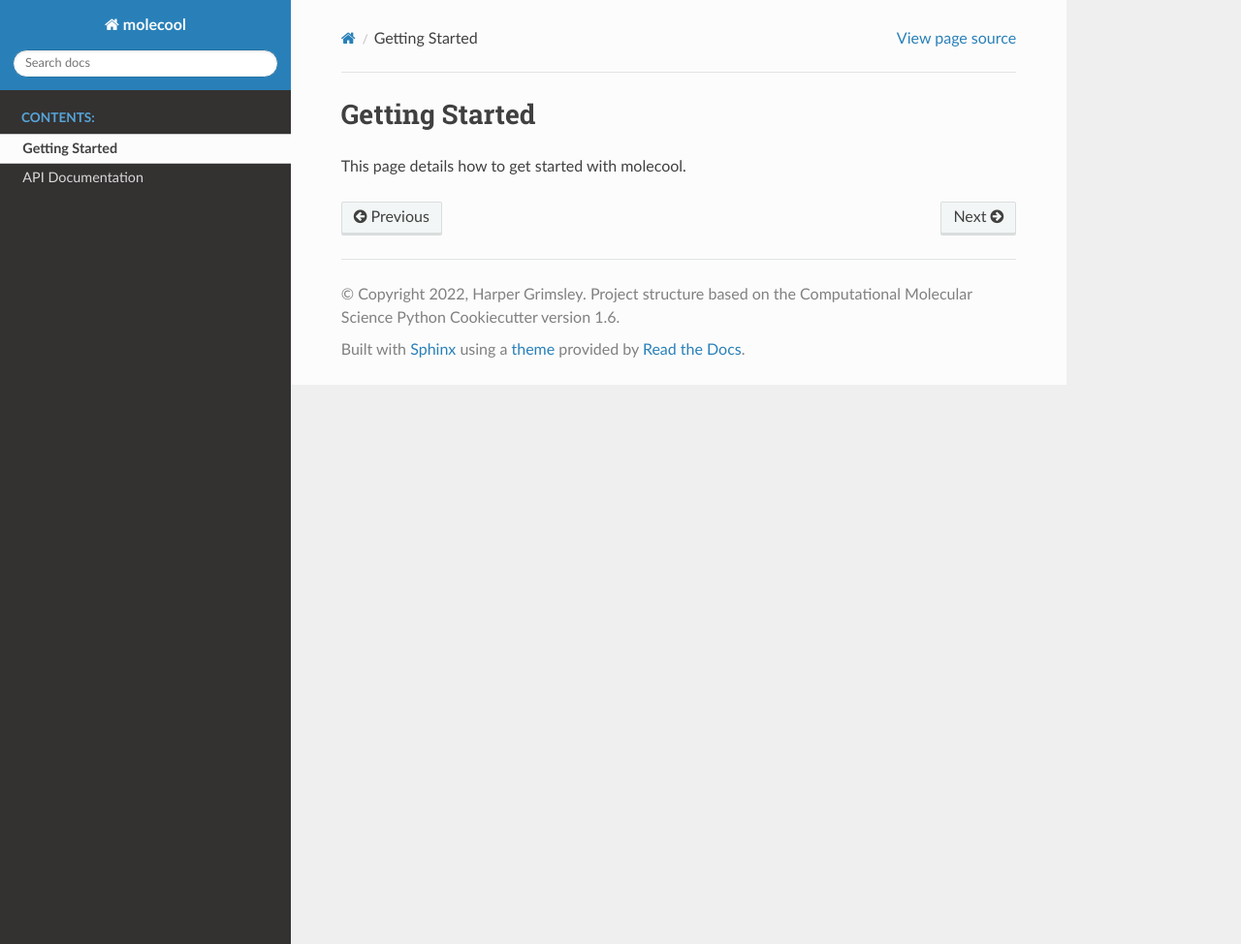
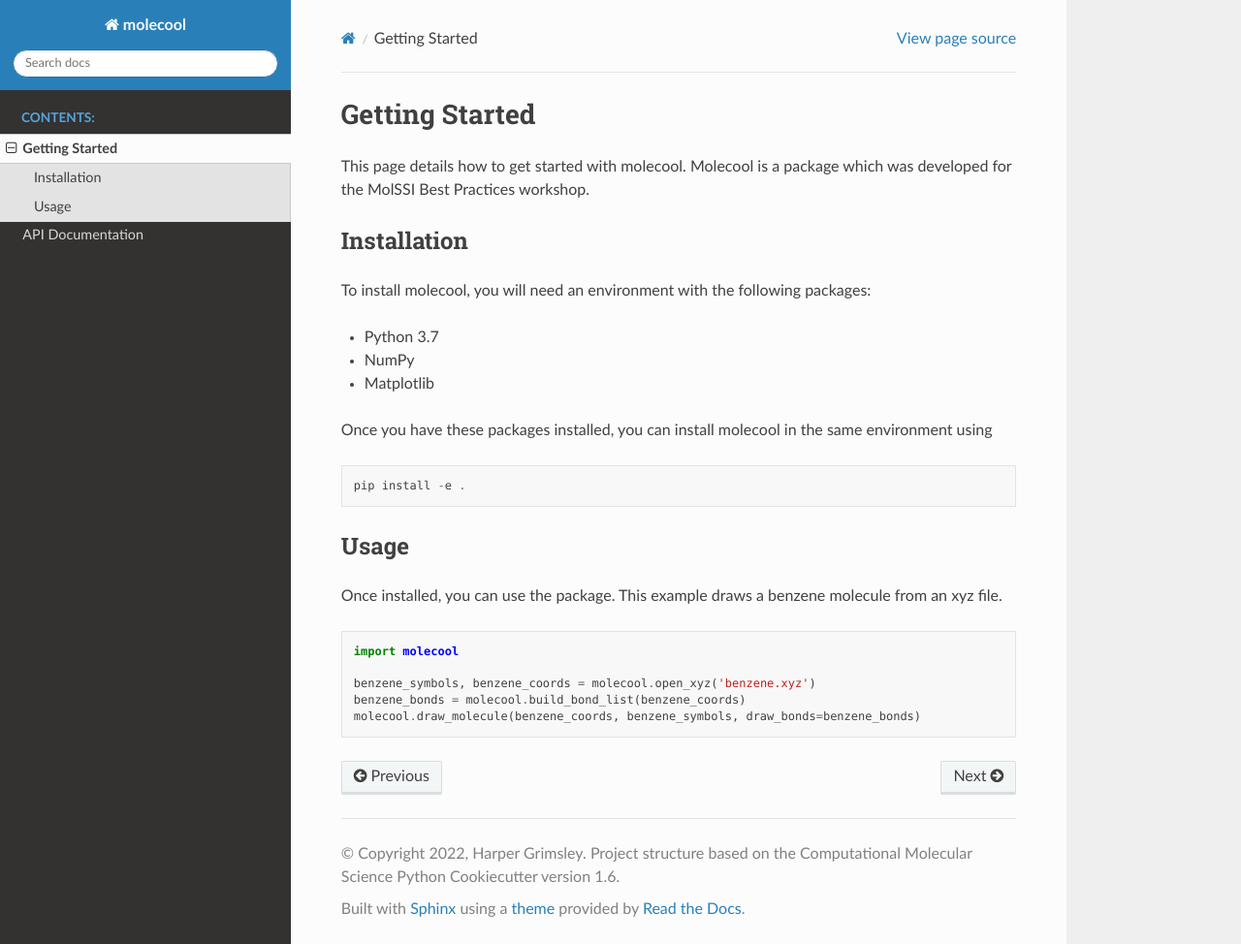
Before and after one commit to hrgrimsl/molecool, a Sphinx documentation site: the page built from docs/getting_started.rst, in a window 1280 px wide and 974 px high. Shown: the whole window at 97% size. Built offline with Sphinx 7.4.7 and the Read the Docs theme 2.0.0, drawn with Linux system fonts in a browser that asks for light colours; pages that are not in the unit, such as notebooks, are missing from menus; the version number could not be read and is left out.

Commit message:
Fixed docs?

```diff
--- a/docs/api.rst
+++ b/docs/api.rst
@@ -4,4 +4,6 @@ API Documentation
 .. autosummary::
    :toctree: autosummary
 
-   molecool.canvas
+   molecool.calculate_distance
+   molecool.calculate_angle
+   molecool.calculate_center_of_mass
--- a/docs/conf.py
+++ b/docs/conf.py
@@ -43,7 +43,8 @@ release = ''
 # extensions coming with Sphinx (named 'sphinx.ext.*') or your custom
 # ones.
 extensions = [
-    'sphinx.ext.autosummary',
+    'autoapi.extension',
+    #'sphinx.ext.autosummary',
     'sphinx.ext.autodoc',
     'sphinx.ext.mathjax',
     'sphinx.ext.viewcode',
@@ -51,8 +52,19 @@ extensions = [
     'sphinx.ext.intersphinx',
     'sphinx.ext.extlinks',
 ]
+autoapi_dirs = ['../molecool']
+autoapi_ignore = ["*/tests/*",
+                  "*_version.py"]
 
-autosummary_generate = True
+autoapi_options = ['members',
+		'undoc-members',
+		#'private-members',
+		#'special-members',
+		'show-inheritance',
+		'show-module-summary',
+		'imported-members']
+
+#autosummary_generate = True
 napoleon_google_docstring = False
 napoleon_use_param = False
 napoleon_use_ivar = True
--- a/docs/getting_started.rst
+++ b/docs/getting_started.rst
@@ -1,4 +1,28 @@
 Getting Started
 ===============
 
-This page details how to get started with molecool.
+This page details how to get started with molecool. Molecool is a package which was developed for the MolSSI Best Practices workshop.
+
+Installation
+------------
+To install molecool, you will need an environment with the following packages:
+
+* Python 3.7
+* NumPy
+* Matplotlib
+
+Once you have these packages installed, you can install molecool in the same environment using
+::
+
+    pip install -e .
+
+Usage
+-------
+Once installed, you can use the package. This example draws a benzene molecule from an xyz file.
+::
+
+    import molecool
+
+    benzene_symbols, benzene_coords = molecool.open_xyz('benzene.xyz')
+    benzene_bonds = molecool.build_bond_list(benzene_coords)
+    molecool.draw_molecule(benzene_coords, benzene_symbols, draw_bonds=benzene_bonds)
--- a/docs/index.rst
+++ b/docs/index.rst
@@ -5,6 +5,9 @@
 
 Welcome to molecool's documentation!
 =========================================================
+molecool is a Python package designed to read in, perform analysis,
+and visualize molecular coordinates. The file formats `xyz` and `pdb` are
+currently supported.
 
 .. toctree::
    :maxdepth: 2
```
Also changed, not shown: other parts of docs/index.rst (+2 -1 lines), docs/requirements.yaml (+6 -1 lines).
